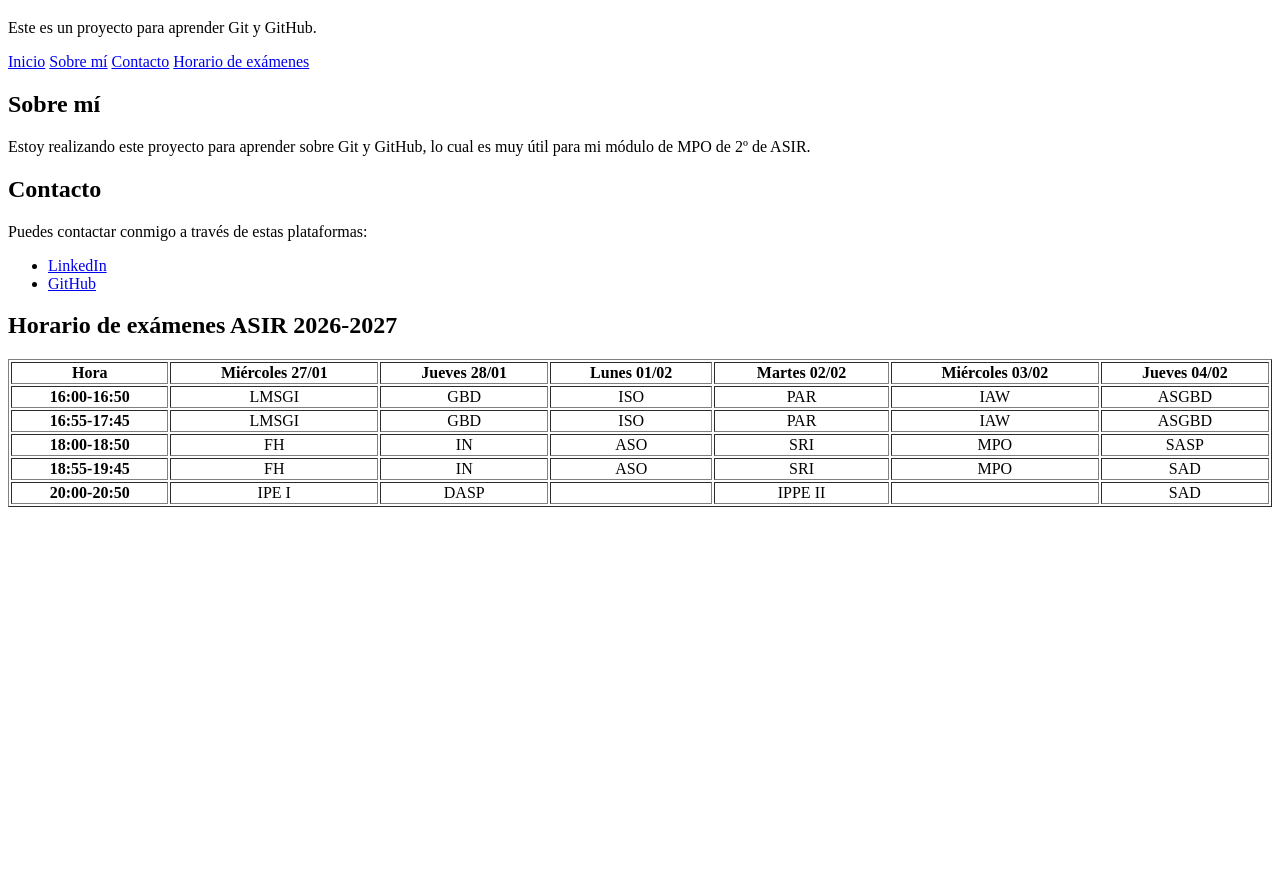
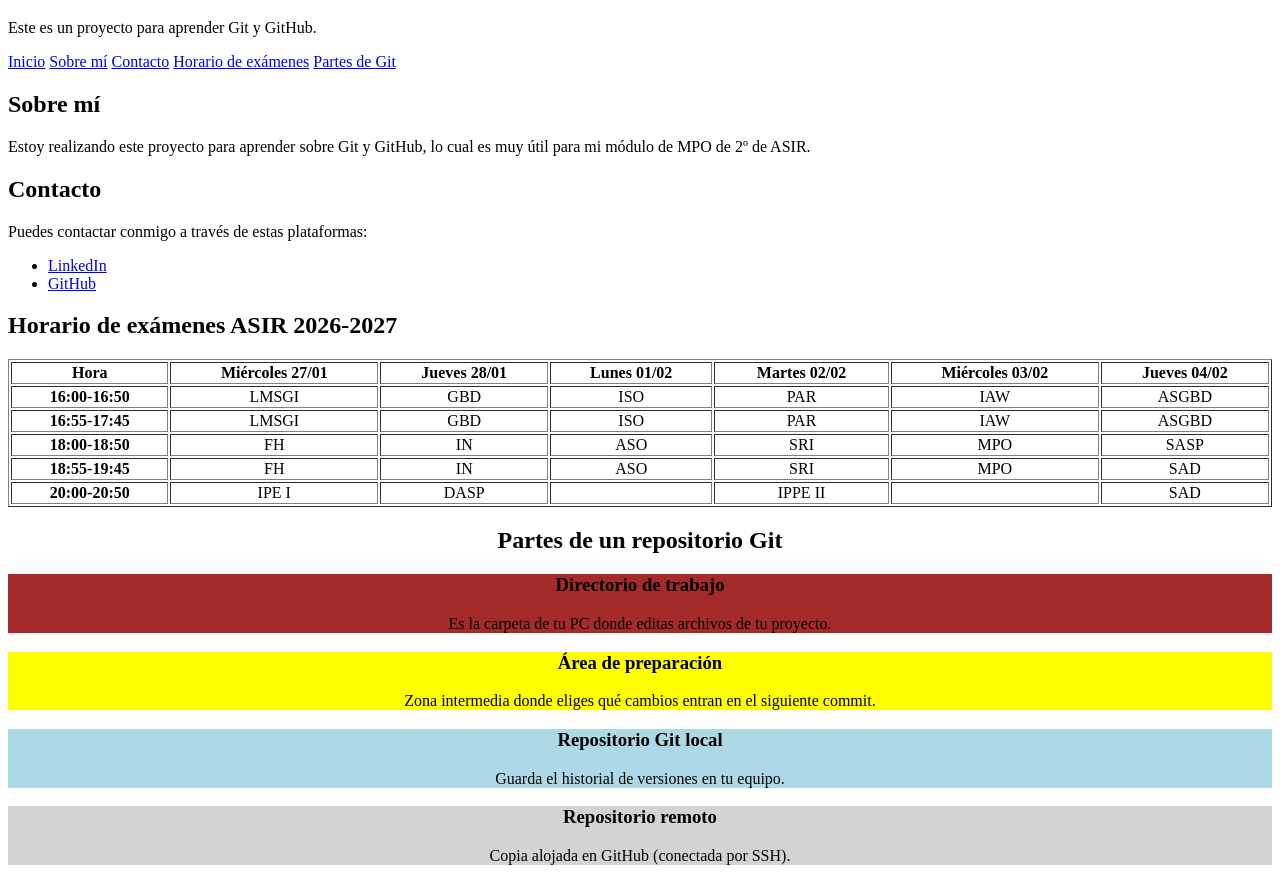
Before and after one commit to froperomp-sketch/TAREA1, a plain HTML site: page index.html in a window 1280 px wide. Shown: the part 61-942 px from the top of the page. Before the commit the page ends 800 px from the top, so only its background shows below. Drawn offline with Linux system fonts and the light colour scheme.

Commit message:
Añadir contenedores sobre zonas de Git

```diff
--- a/index.html
+++ b/index.html
@@ -16,6 +16,7 @@
         <a href="#sobre-mi">Sobre mí</a>
         <a href="#contacto">Contacto</a>
         <a href="#horario">Horario de exámenes</a>
+        <a href="#partes-git">Partes de Git</a>
     </nav>
 
     <h2 id="sobre-mi">Sobre mí</h2>
@@ -92,6 +93,28 @@
     </tr>
   </table>
 
+<h2 id="partes-git" align="center">Partes de un repositorio Git</h2>
+
+<div style="background-color: brown; text-align: center;">
+  <h3>Directorio de trabajo</h3>
+  <p>Es la carpeta de tu PC donde editas archivos de tu proyecto.</p>
+</div>
+
+<div style="background-color: yellow; text-align: center;">
+  <h3>Área de preparación</h3>
+  <p>Zona intermedia donde eliges qué cambios entran en el siguiente commit.</p>
+</div>
+
+<div style="background-color: lightblue; text-align: center;">
+  <h3>Repositorio Git local</h3>
+  <p>Guarda el historial de versiones en tu equipo.</p>
+</div>
+
+<div style="background-color: lightgray; text-align: center;">
+  <h3>Repositorio remoto</h3>
+  <p>Copia alojada en GitHub (conectada por SSH).</p>
+</div>
+
 </body>
 
 </html>
```
